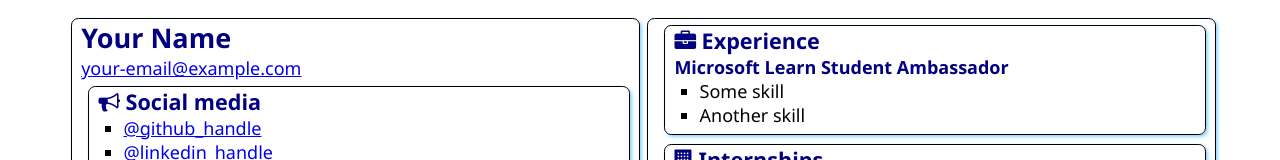
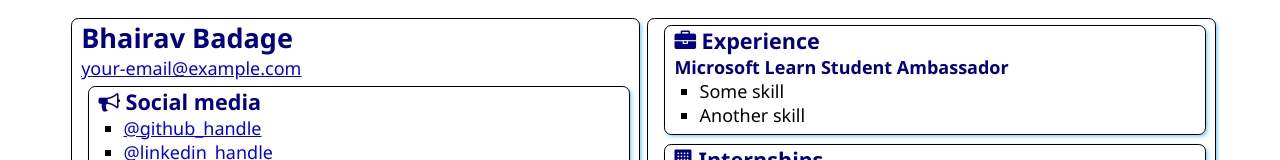
Before and after one commit to BhairavBadage/SATechnicalOnboardin, a plain HTML site: page src/index.html in a window 1280 px wide. Shown: the top 160 px of the page. Drawn offline with Linux system fonts and the light colour scheme.

Commit message:
Update index.html
Added My Name”

```diff
--- a/src/index.html
+++ b/src/index.html
@@ -12,7 +12,7 @@
 <body>
     <main>
         <article class="box">
-            <h1>Your Name</h1>
+            <h1>Bhairav Badage</h1>
             <div><a href="mailto:your.email@example.com">your-email@example.com</a></div>
 
             <section class="box">
```
